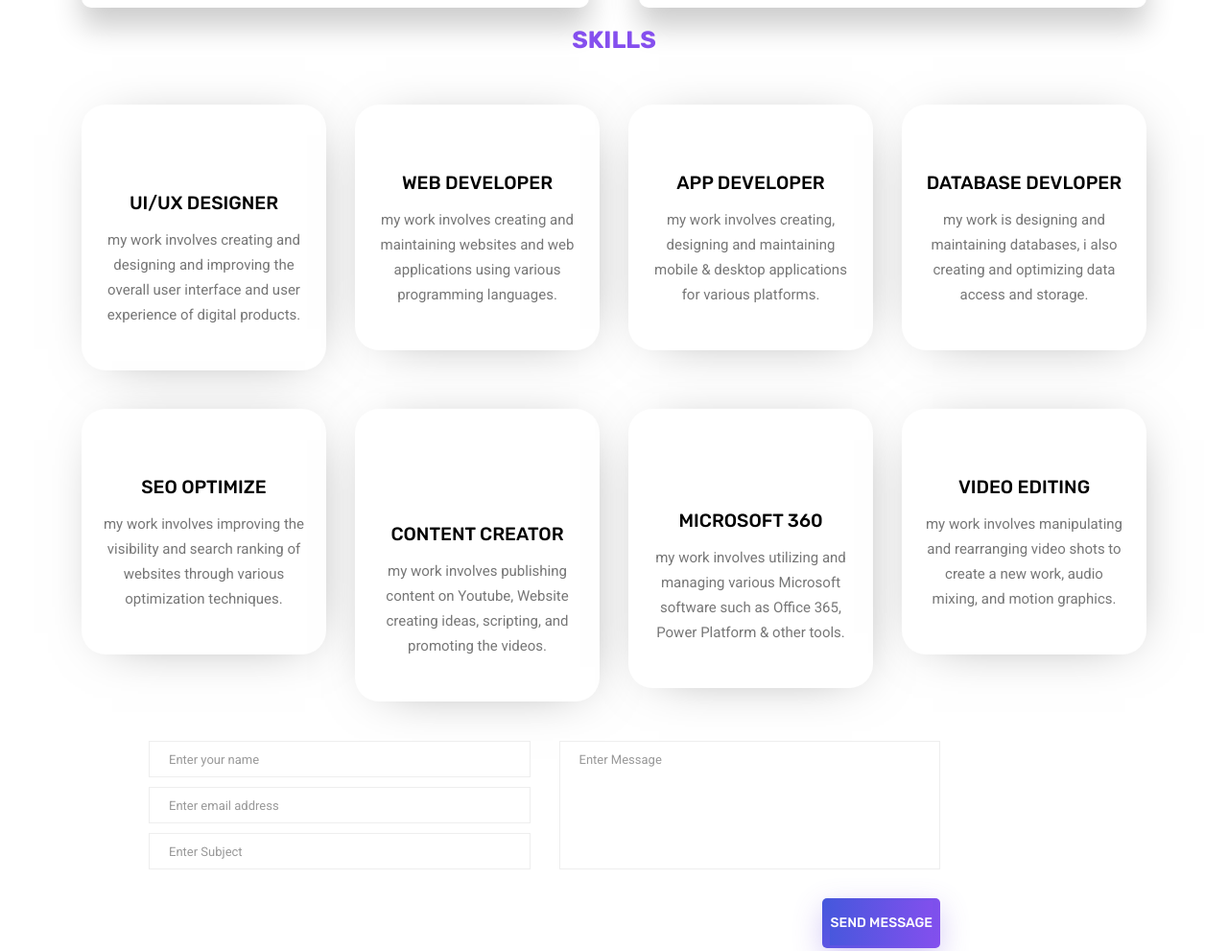
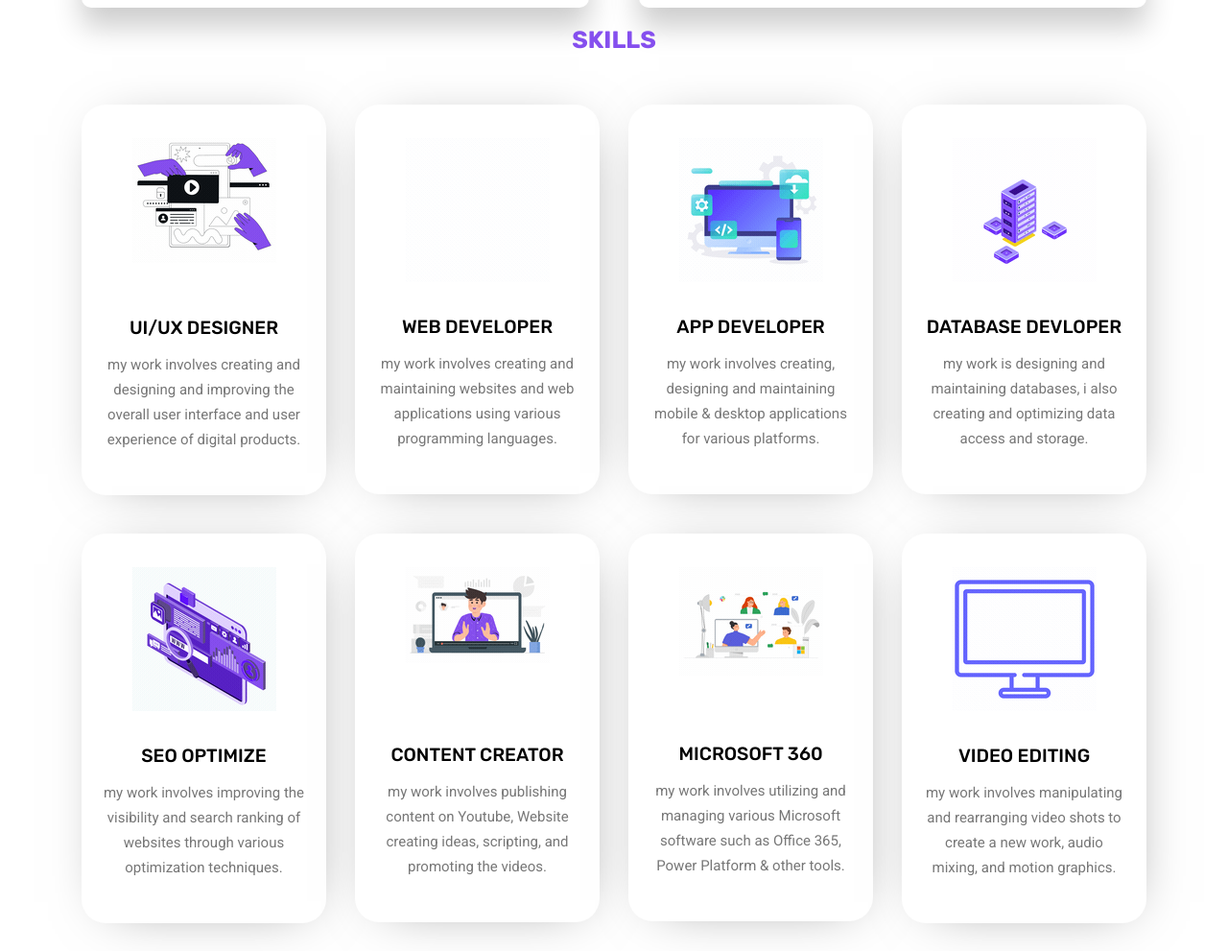
Before and after one commit to MdNadeemSarwar/Portfolio, a plain HTML site: page skills.html in a window 1280 px wide. Shown: the part 878-1869 px from the top of the page at 96% size. Drawn offline with Linux system fonts and the light colour scheme; the site is published under a folder, as on GitHub Pages, so addresses that start at the root find nothing.

Commit message:
Update skills.html

```diff
--- a/skills.html
+++ b/skills.html
@@ -243,21 +243,21 @@
 
 					<div class="col-lg-3 col-md-6">
 						<div class="feature_item">
-							<img src="/gif/Web design.gif" alt="">
+							<img src="gif/Web design.gif" alt="">
 							<h4 class="uiuxdesigner">Ui/Ux Designer</h4>
 							<p>my work involves creating and designing and improving the overall user interface and user experience of digital products.</p>
 						</div>
 					</div>
 					<div class="col-lg-3 col-md-6">
 						<div class="feature_item">
-							<img src="/gif/Webdesigner.gif" alt="">
+							<img src="gif/Webdesigner.gif" alt="">
 							<h4>Web Developer</h4>
 							<p>my work involves creating and maintaining websites and web applications using various programming languages.</p>
 						</div>
 					</div>
 					<div class="col-lg-3 col-md-6">
 						<div class="feature_item">
-							<img src="/gif/app developer.gif" alt="">
+							<img src="gif/app developer.gif" alt="">
 							<h4>App Developer</h4>
 							<p>my work involves creating, designing and maintaining mobile & desktop applications for various platforms.</p>
 						</div>
@@ -265,35 +265,35 @@
 
 					<div class="col-lg-3 col-md-6">
 						<div class="feature_item">
-							<img src="/gif/Databae.gif" alt="">
+							<img src="gif/Databae.gif" alt="">
 							<h4>Database Devloper</h4>
 							<p>my work is designing and maintaining databases, i also creating and optimizing data access and storage.</p>
 						</div>
 					</div>
 					<div class="col-lg-3 col-md-6">
 						<div class="feature_item">
-							<img src="/gif/seo.gif" alt="">
+							<img src="gif/seo.gif" alt="">
 							<h4>seo optimize</h4>
 							<p>my work involves improving the visibility and search ranking of websites through various optimization techniques.</p>
 						</div>
 					</div>
 					<div class="col-lg-3 col-md-6">
 						<div class="feature_item">
-							<img src="/gif/Youtube.gif" alt="">
+							<img src="gif/Youtube.gif" alt="">
 							<h4 class="contentcreator">Content Creator</h4>
 							<p>my work involves publishing content on Youtube, Website creating ideas, scripting, and promoting the videos.</p>
 						</div>
 					</div>
 					<div class="col-lg-3 col-md-6">
 						<div class="feature_item">
-							<img src="/gif/Microsoftr.gif" alt="">
+							<img src="gif/Microsoftr.gif" alt="">
 							<h4 class="Microsoft360">Microsoft 360</h4>
 							<p>my work involves utilizing and managing various Microsoft software such as Office 365, Power Platform & other tools.</p>
 						</div>
 					</div>
 					<div class="col-lg-3 col-md-6">
 						<div class="feature_item">
-							<img src="/gif/video.gif" alt="">
+							<img src="gif/video.gif" alt="">
 							<h4>Video Editing</h4>
 							<p>my work involves manipulating and rearranging video shots to create a new work, audio mixing, and motion graphics.</p>
 						</div>
@@ -309,7 +309,7 @@
       <!-- contact box -->
       <section class="contact_area section_gap">
         <div class="baxxa">
-            <img src="/my img/coding4.gif" alt="">
+            <img src="my img/coding4.gif" alt="">
         <div class="container">
             <div class="row">
                 <div class="col-lg-3 hammmmmm" >
```
